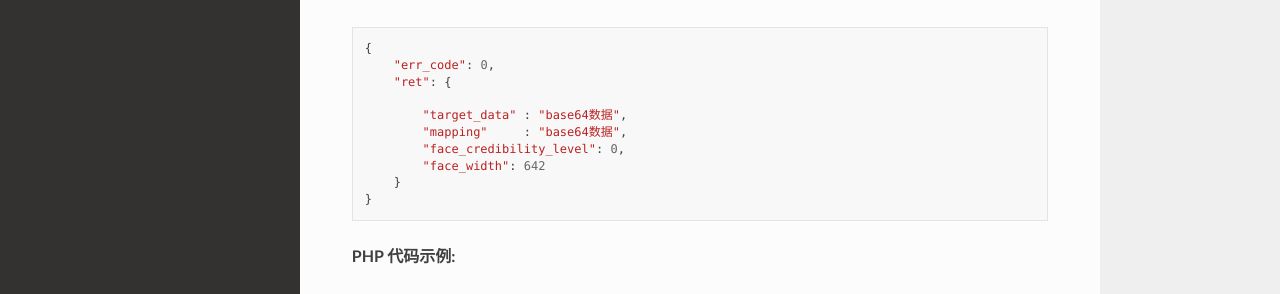
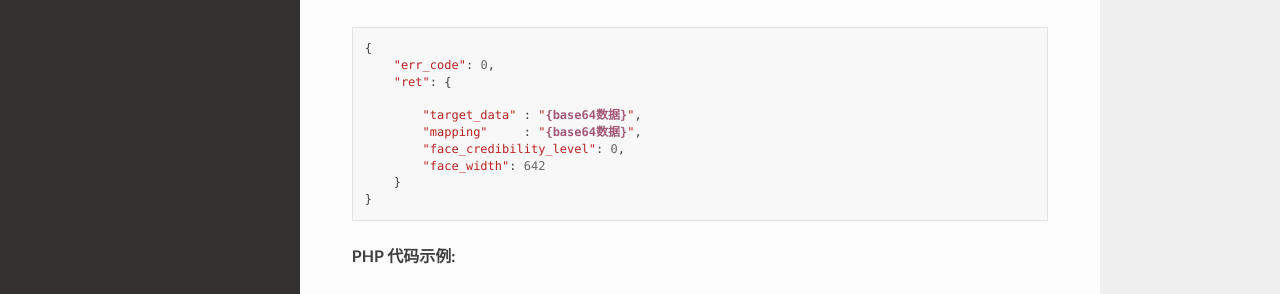
Before and after one commit to avatarworks/doc, a Sphinx documentation site: the page built from source/api/face.rst, in a window 1280 px wide and 900 px high, scrolled down 723 px. Shown: the part 346-640 px from the top of the window. Built offline with Sphinx 7.4.7 and the Read the Docs theme 2.0.0, drawn with Linux system fonts in a browser that asks for light colours.

Commit message:
添加人脸服务文档

```diff
--- a/source/api/face.rst
+++ b/source/api/face.rst
@@ -58,8 +58,8 @@
         "err_code": 0,
         "ret": {
 
-            "target_data" : "base64数据",
-            "mapping"     : "base64数据",
+            "target_data" : "{base64数据}",
+            "mapping"     : "{base64数据}",
             "face_credibility_level": 0,
             "face_width": 642
         }
```
